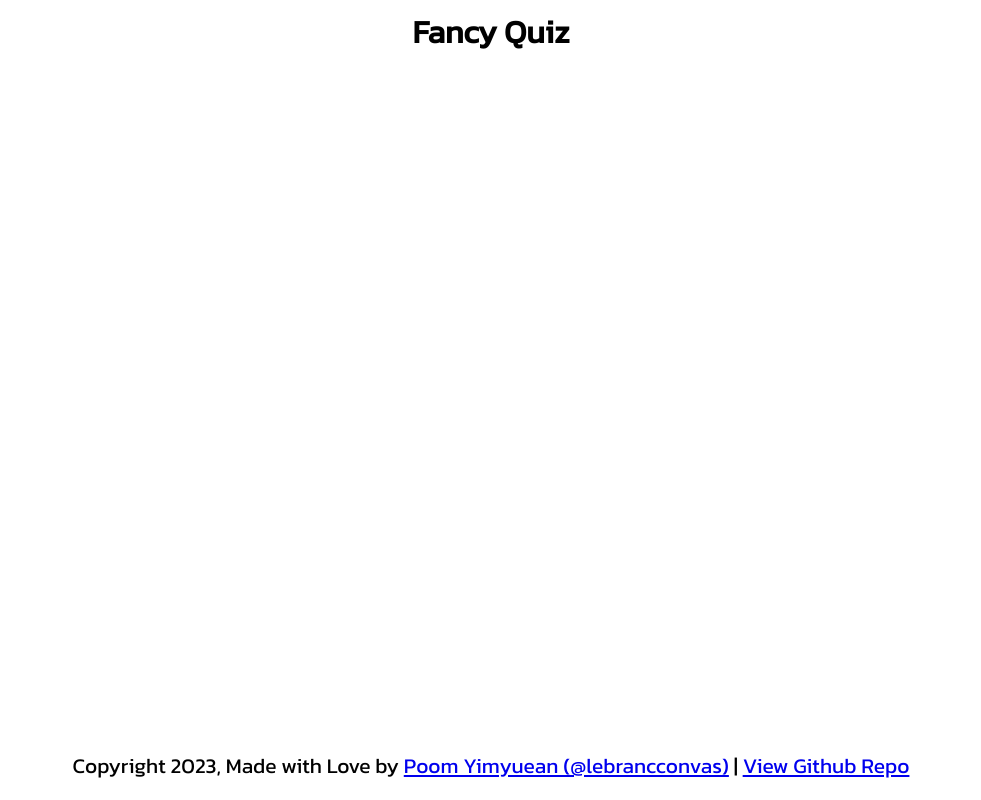
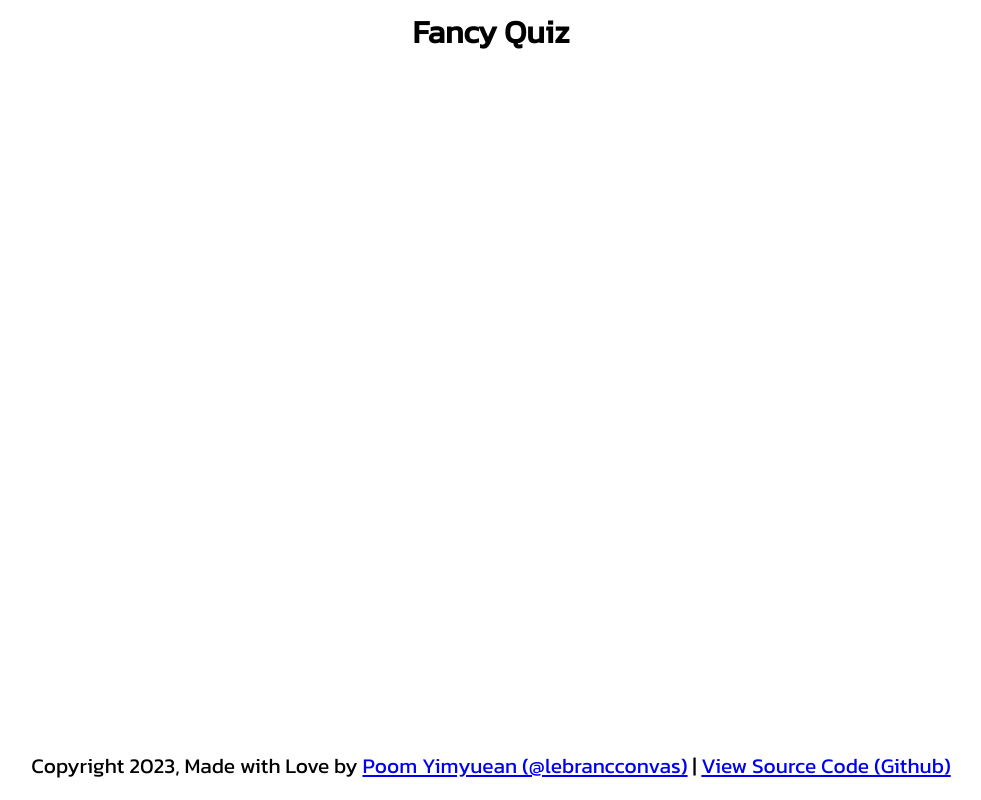
Before and after one commit to lebrancconvas/FancyQuiz, a SvelteKit app in the folder frontend/: page / in a window 1280 px wide. Shown: the whole page, without its empty margins (149-1130 px from the left). Built offline with nearby package versions, Linux system fonts and the light colour scheme.

Commit message:
✨ featL update footer

```diff
--- a/frontend/src/routes/+page.svelte
+++ b/frontend/src/routes/+page.svelte
@@ -12,7 +12,7 @@
     <h1>Fancy Quiz</h1>
   </header>
   <footer>
-    <p>Copyright 2023, Made with Love by <a href="https://github.com/lebrancconvas" target="_blank">Poom Yimyuean (@lebrancconvas)</a> | <a href="https://github.com/lebrancconvas/FancyQuiz" target="_blank">View Github Repo</a></p>
+    <p>Copyright 2023, Made with Love by <a href="https://github.com/lebrancconvas" target="_blank">Poom Yimyuean (@lebrancconvas)</a> | <a href="https://github.com/lebrancconvas/FancyQuiz" target="_blank">View Source Code (Github)</a></p>
   </footer>
 </main>
 
```
